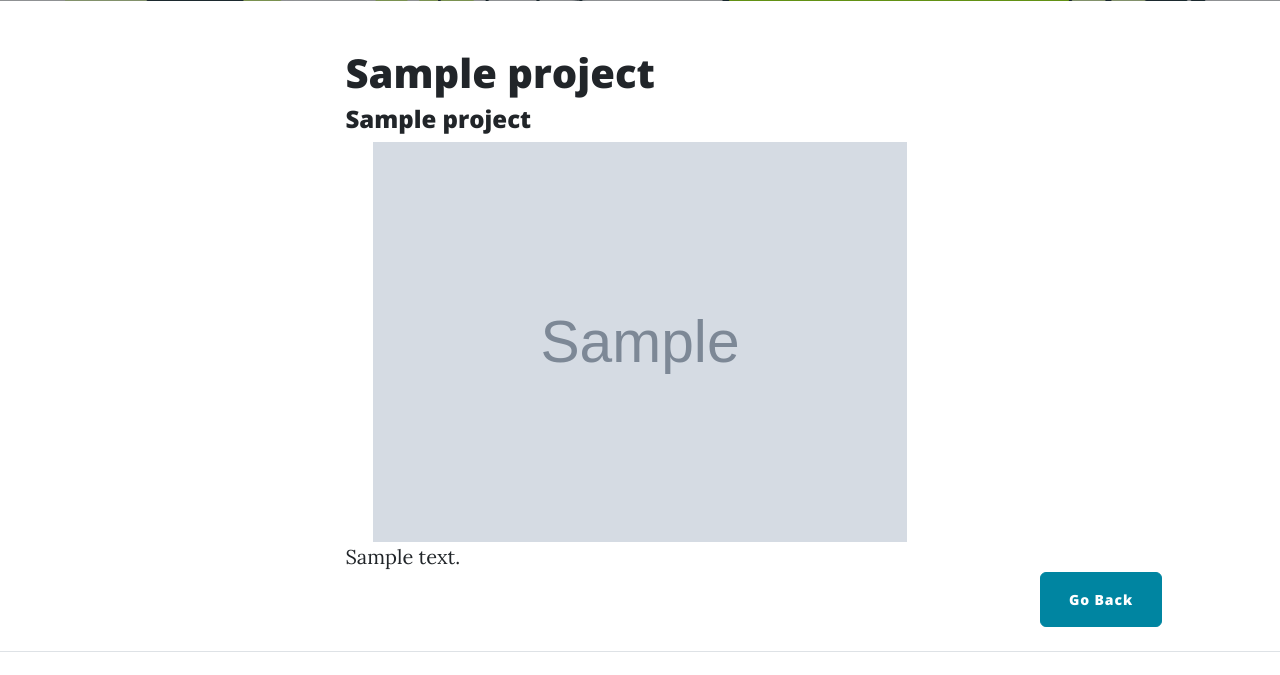
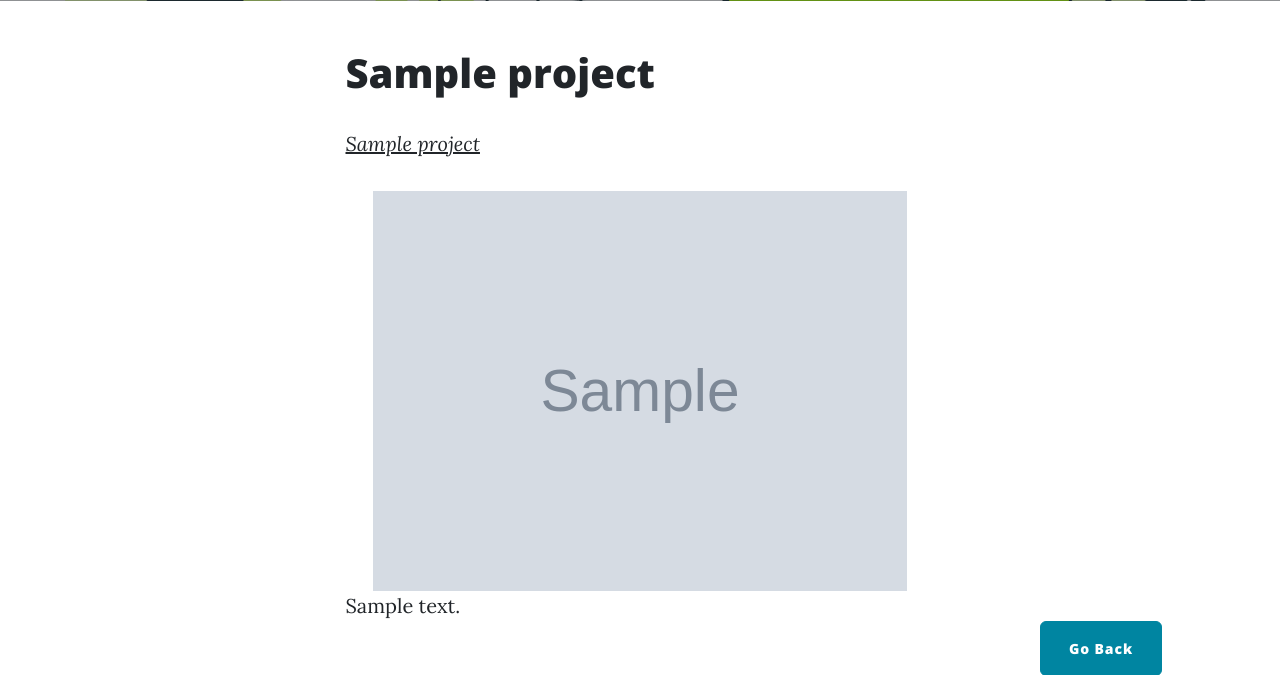
Before and after one commit to am33tt/blog-deployment-test, a Flask app: page /project-home/1 in a window 1280 px wide. Shown: the part 399-1074 px from the top of the page. Run offline with Flask 3, Linux system fonts and the light colour scheme; tables that the repository leaves empty hold one stand-in row (values such as "Sample post"); grey boxes marked "Sample" are stand-in pictures; some libraries are stand-ins or nearby versions.

Commit message:
Subtitle Style Changed

```diff
--- a/templates/project_home.html
+++ b/templates/project_home.html
@@ -11,7 +11,7 @@
             <div class="col-md-10 col-lg-8 col-xl-7">
                 <div class="post-heading">
                     <h1>{{ project.title }}</h1>
-                    <h4 class="subheading">{{ project.subtitle }}</h4>
+                    <u><em><p class="subheading" style="color: 'grey';">{{ project.subtitle }}</p></em></u>
                     <img src="{{project.img_url}}" alt="Project Image" height="400px" class="mx-auto d-block">
                 </div>
             </div>
```
